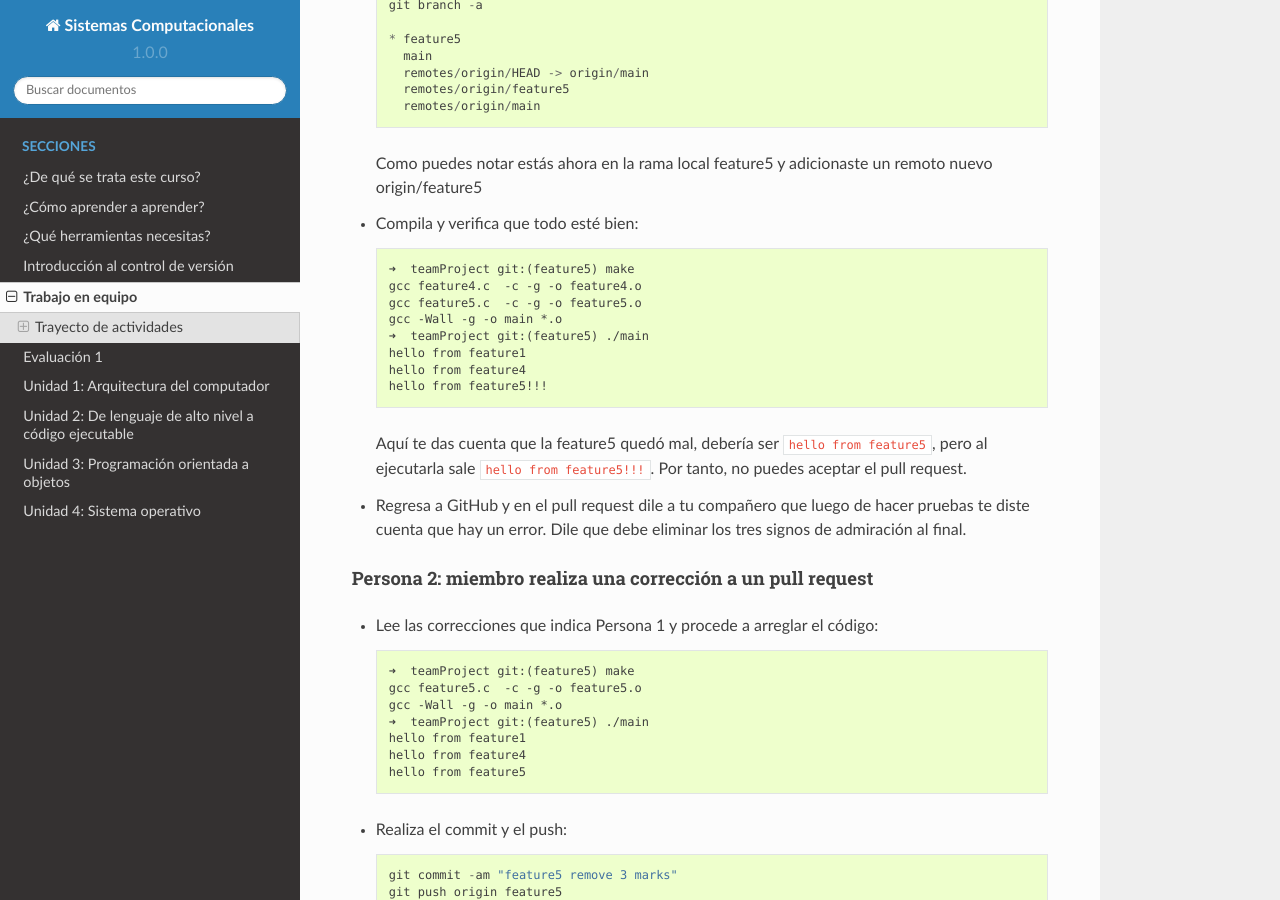
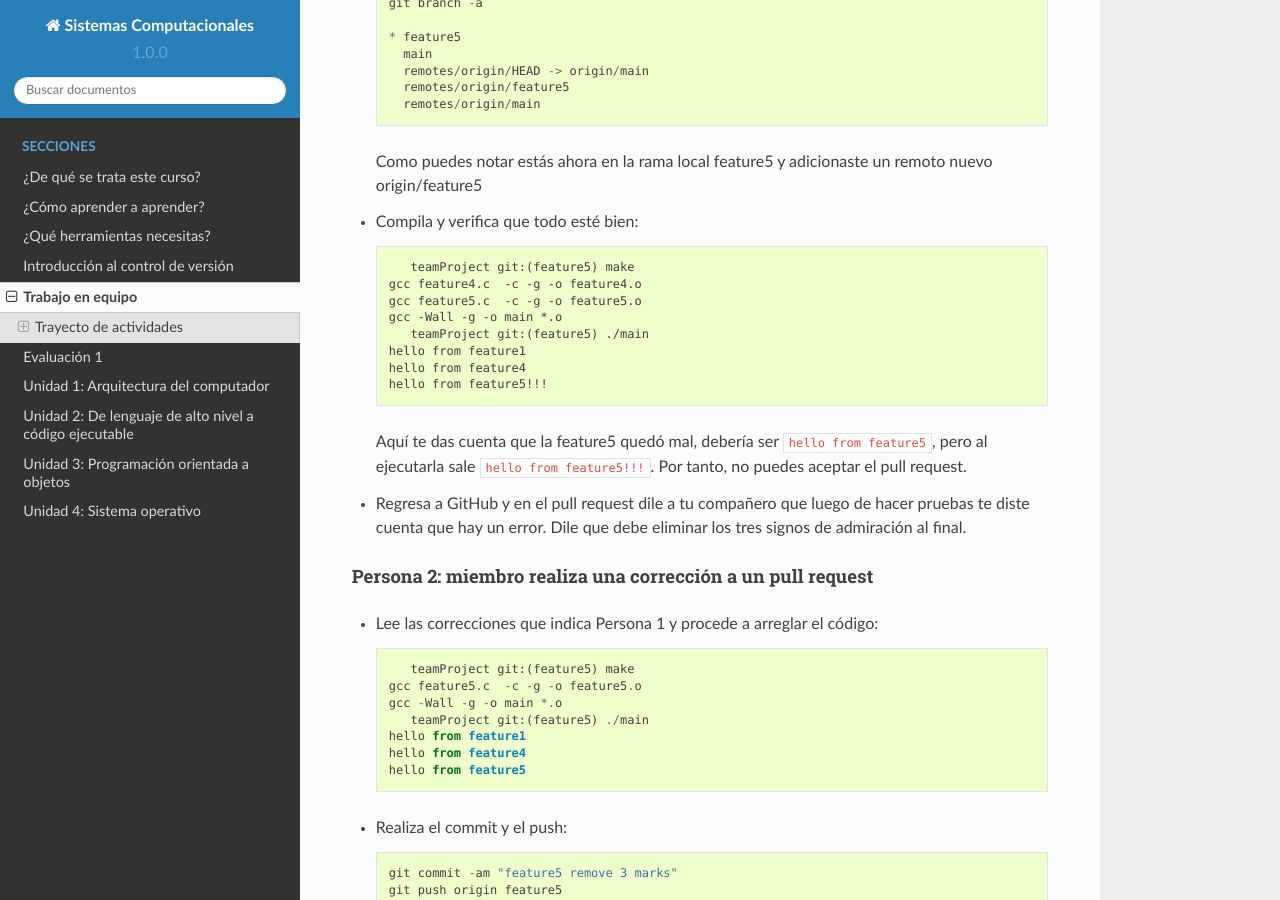
Before and after one commit to juanferfranco/SistemasComputacionales, a Sphinx documentation site: the page built from docs/_intro/gitWorkflow.rst, in a window 1280 px wide and 900 px high, scrolled down 20860 px. Built offline with Sphinx 7.4.7 and the Read the Docs theme 2.0.0, drawn with Linux system fonts in a browser that asks for light colours; some of the changed text lies outside the part shown.

```diff
--- a/docs/_intro/gitWorkflow.rst
+++ b/docs/_intro/gitWorkflow.rst
@@ -534,9 +534,9 @@ ____________________________________________
     gcc feature4.c  -c -g -o feature4.o
     gcc feature5.c  -c -g -o feature5.o
     gcc -Wall -g -o main *.o
-    ➜  teamProject git:(feature1) ✗ ./main
+       teamProject git:(feature1) x ./main
     hello from feature1
-    ➜  teamProject git:(feature1) ✗
+       teamProject git:(feature1) x
 
 * A medida que va trabajando realiza commits::
 
@@ -665,7 +665,7 @@ ____________________________________________
     gcc feature4.c  -c -g -o feature4.o
     gcc feature5.c  -c -g -o feature5.o
     gcc -Wall -g -o main *.o
-    ➜  teamProject git:(feature4) ✗ ./main
+       teamProject git:(feature4) x ./main
     hello from feature1
     hello from feature4
 
@@ -741,11 +741,11 @@ ________________________________________________
 * Realiza las pruebas en la rama feature4. Si todo está bien puedes
   aceptar el pull request::
 
-    ➜  teamProject git:(feature4) make
+       teamProject git:(feature4) make
     gcc feature1.c  -c -g -o feature1.o
     gcc feature4.c  -c -g -o feature4.o
     gcc -Wall -g -o main *.o
-    ➜  teamProject git:(feature4) ./main
+       teamProject git:(feature4) ./main
     hello from feature1
     hello from feature4
 
@@ -846,7 +846,7 @@ _______________________________________________
     gcc feature4.c  -c -g -o feature4.o
     gcc feature5.c  -c -g -o feature5.o
     gcc -Wall -g -o main *.o
-    ➜  teamProject git:(feature5) ✗ ./main
+       teamProject git:(feature5) x ./main
     hello from feature1
     hello from feature4
     hello from feature5!!!
@@ -925,11 +925,11 @@ __________________________________________________
 
 * Compila y verifica que todo esté bien::
 
-    ➜  teamProject git:(feature5) make
+       teamProject git:(feature5) make
     gcc feature4.c  -c -g -o feature4.o
     gcc feature5.c  -c -g -o feature5.o
     gcc -Wall -g -o main *.o
-    ➜  teamProject git:(feature5) ./main
+       teamProject git:(feature5) ./main
     hello from feature1
     hello from feature4
     hello from feature5!!!
@@ -947,10 +947,10 @@ ______________________________________________________________
 
 * Lee las correcciones que indica Persona 1 y procede a arreglar el código::
 
-    ➜  teamProject git:(feature5) make
+       teamProject git:(feature5) make
     gcc feature5.c  -c -g -o feature5.o
     gcc -Wall -g -o main *.o
-    ➜  teamProject git:(feature5) ./main
+       teamProject git:(feature5) ./main
     hello from feature1
     hello from feature4
     hello from feature5
@@ -998,10 +998,10 @@ _________________________________________________________________________
 
 * Compila y ejecuta::
 
-    ➜  teamProject git:(feature5) make
+       teamProject git:(feature5) make
     gcc feature5.c  -c -g -o feature5.o
     gcc -Wall -g -o main *.o
-    ➜  teamProject git:(feature5) ./main
+       teamProject git:(feature5) ./main
     hello from feature1
     hello from feature4
     hello from feature5
@@ -1061,11 +1061,11 @@ las features 2 y 3.
 
 * Termina el código::
 
-    ➜  teamProject git:(feature2_3) make
+       teamProject git:(feature2_3) make
     gcc feature2.c  -c -g -o feature2.o
     gcc feature3.c  -c -g -o feature3.o
     gcc -Wall -g -o main *.o
-    ➜  teamProject git:(feature2_3) ✗ ./main
+       teamProject git:(feature2_3) x ./main
     hello from feature1
     hello from feature2
     hello from feature3
@@ -1201,10 +1201,10 @@ Persona 1:
 
 * Compila y prueba::
 
-    ➜  teamProject git:(feature2-update) make
+       teamProject git:(feature2-update) make
     gcc feature2.c  -c -g -o feature2.o
     gcc -Wall -g -o main *.o
-    ➜  teamProject git:(feature2-update) ✗ ./main
+       teamProject git:(feature2-update) x ./main
     hello from feature1
     *hello from feature2*
     hello from feature3
@@ -1266,11 +1266,11 @@ Persona 2:
 
 * Compila y prueba::
 
-    ➜  teamProject git:(feature2-myupdate) ✗ make
+       teamProject git:(feature2-myupdate) x make
     gcc feature2.c  -c -g -o feature2.o
     gcc feature3.c  -c -g -o feature3.o
     gcc -Wall -g -o main *.o
-    ➜  teamProject git:(feature2-myupdate) ✗ ./main
+       teamProject git:(feature2-myupdate) x ./main
     hello from feature1
     #hello from feature2#
     hello from feature3
@@ -1314,7 +1314,7 @@ Persona 1:
 
 * Trata de aceptar el pull request desde la terminal::
 
-    ➜  teamProject git:(main) gh pr merge 6
+       teamProject git:(main) gh pr merge 6
     X Pull request #6 is not mergeable: the merge commit cannot be cleanly created.
     To have the pull request merged after all the requirements have been met, add the `--auto` flag.
     Run the following to resolve the merge conflicts locally:
@@ -1405,9 +1405,9 @@ Como sea Persona 1 tiene que resolver el conflicto.
 
   Realiza el commit::
 
-    ➜  teamProject git:(feature2-myupdate) ✗ git commit -am "resolve conflic in feature2"
+       teamProject git:(feature2-myupdate) x git commit -am "resolve conflic in feature2"
     [feature2-myupdate 3bb07b9] resolve conflic in feature2
-    ➜  teamProject git:(feature2-myupdate)
+       teamProject git:(feature2-myupdate)
 
   Verifica::
 
--- a/docs/_unidad1/unidad1.rst
+++ b/docs/_unidad1/unidad1.rst
@@ -423,7 +423,7 @@ que estás entendiendo. Lo que pasa es que 0x4000 es el número 16384 en base 10
 
 * Escribe 0x4000 en base 2: 0100 0000 0000 0000
 * Cada uno de los bits tiene un peso. El bit menos significativo (:math:`b_0`) tiene
-  un peso de :math:`2⁰` el siguiente hacia la izquierda (:math:`b_1`) :math:`2¹`
+  un peso de :math:`2^{0}` el siguiente hacia la izquierda (:math:`b_1`) :math:`2^{1}`
   y así sucesivamente hasta la posición 16 (:math:`b_{15}`) que tendrá un peso de :math:`2^{15}`.
 * Puedes calcular el valor en base 10 así:
 
```
Also changed, not shown: other parts of docs/_intro/gitWorkflow.rst (+5 -5 lines), docs/_intro/introGit.rst (+8 -8 lines), docs/_static/branchesResultWithFiles.png (added), docs/_static/projectFeatur1Init.png (added), docs/_static/projectInit.png (added), docs/_static/projectMasterAndFeature1.png (added), docs/_static/projectMasterF1F2.png (added).
